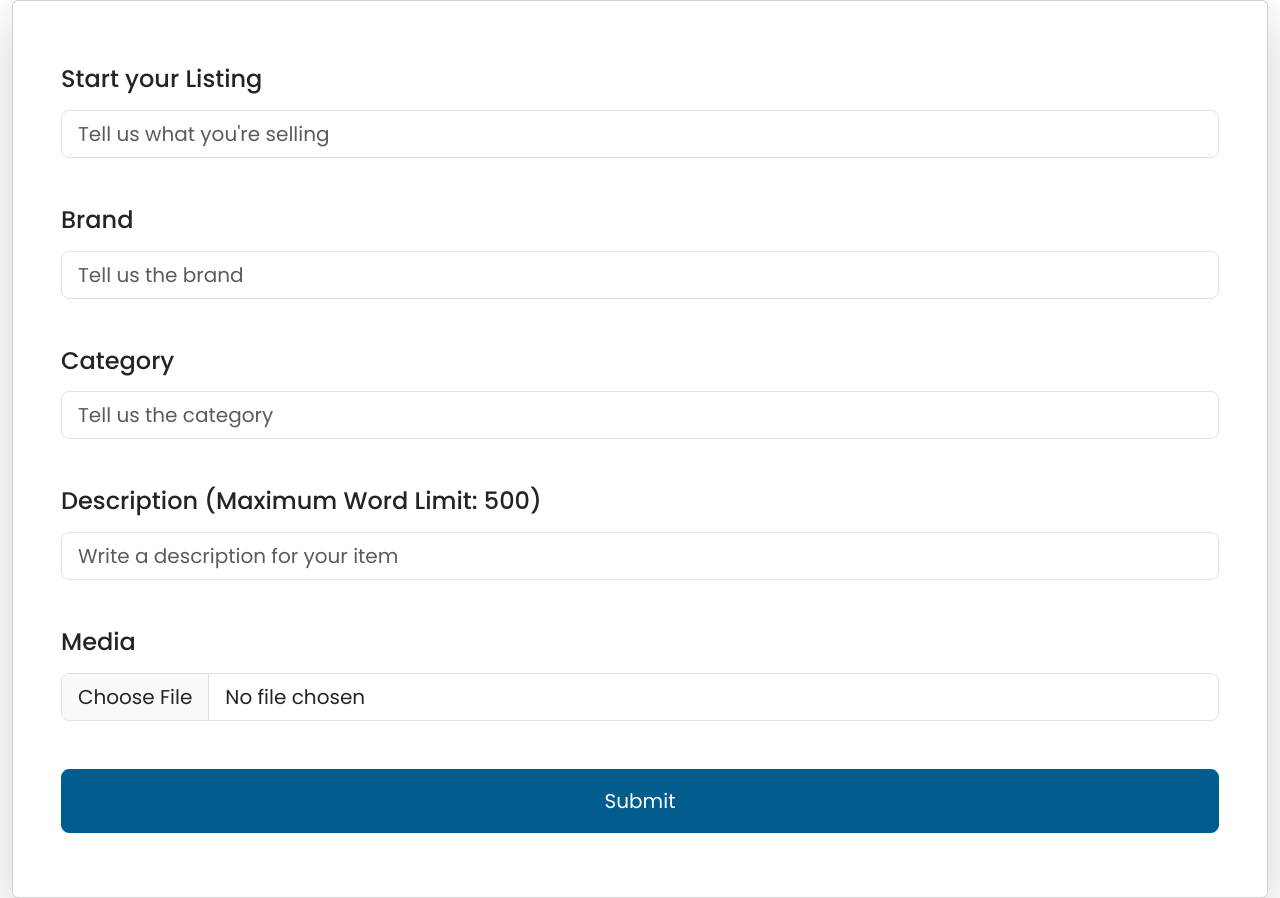
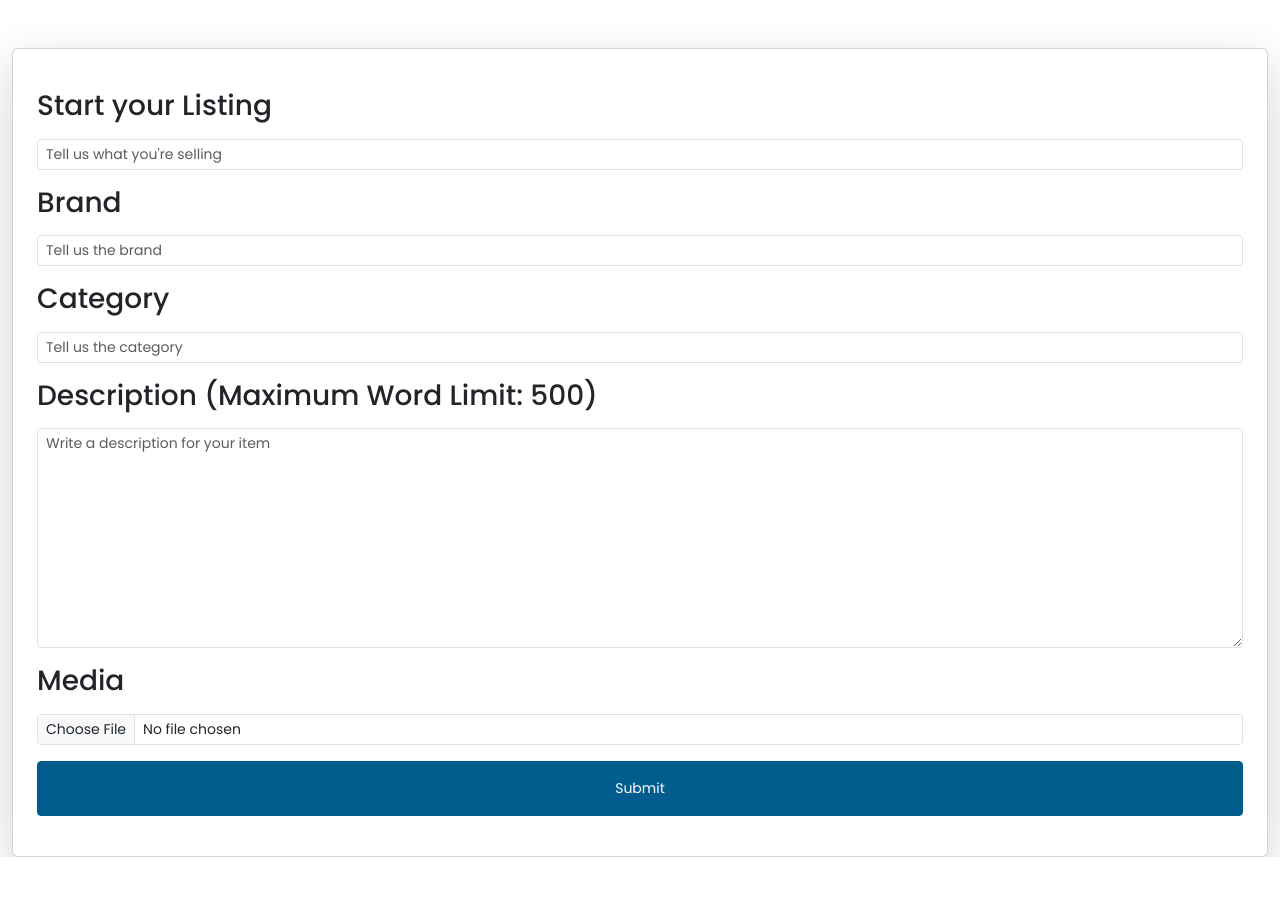
Before and after one commit to TheCodingWizard27/Capstone, a React (Create React App) app in the folder frontend/: page /addListing in a window 1280 px wide. After the commit the page ends 857 px from the top, so only its background shows below. Built offline with nearby package versions, Linux system fonts and the light colour scheme.

Commit message:
Changing Ui sizes. Rendering navbar based on device width

```diff
--- a/frontend/src/App.js
+++ b/frontend/src/App.js
@@ -25,7 +25,7 @@ function App() {
           />
           <Route path="/signIn" element={<SignIn />} />
           <Route path="/register" element={<Register />} />
-          <Route path="/addlisting" element={<AddListing />} />
+          <Route path="/addListing" element={<AddListing />} />
           <Route path="/category" element={<Category />} />
           <Route path="*" element={<NotFound />} />
           {/* You can add more routes here as needed */}
--- a/frontend/src/components/dropDown.js
+++ b/frontend/src/components/dropDown.js
@@ -17,7 +17,7 @@ const DropDown = () => {
   return (
     <Dropdown>
       <Dropdown.Toggle id="dropdown-basic" className="primaryAccent">
-        {selectedValue ? `Selected: ${selectedValue}` : 'Shop By Category'}
+        {selectedValue ? `Selected: ${selectedValue}` : 'Category'}
       </Dropdown.Toggle>
 
       <Dropdown.Menu>
--- a/frontend/src/components/navBar.js
+++ b/frontend/src/components/navBar.js
@@ -1,16 +1,53 @@
+import React from 'react';
 import { Navbar } from 'react-bootstrap';
 import SearchBar from './searchBar';
-
+import { Link } from 'react-router-dom';
+import { FaEnvelope } from 'react-icons/fa'; // Import FontAwesome message icon
 import DropDown from './dropDown';
 
-const NavbarBar = () => {
+const NavBar = () => {
   return (
-    <Navbar className="d-flex text-light bg-primary p-3 sticky-top">
-      {/* Only the SearchBar */}
-      <DropDown />
-      <SearchBar />
+    <Navbar className="d-flex justify-content-evenly align-items-center text-light bg-primary p-3 sticky-top">
+      {/* DropDown with responsive width */}
+      <div lassName="col-md-3">
+        <DropDown />
+      </div>
+
+      {/* SearchBar with responsive width */}
+      <div className="col-md-9">
+        <SearchBar />
+      </div>
+
+      {/* Links that show on large devices only */}
+      <div className="d-none d-lg-flex">
+        <Link
+          to="/addListing"
+          className="text-white me-3"
+          style={{ textDecoration: 'none', fontSize: '1.25rem' }}
+        >
+          Sell
+        </Link>
+      </div>
+      <div className="d-none d-lg-flex">
+        <Link
+          to="/messages"
+          className="text-white"
+          style={{ textDecoration: 'none', fontSize: '1.25rem' }}
+        >
+          <FaEnvelope
+            style={{
+              font: '2em',
+            }}
+          />
+        </Link>
+      </div>
+
+      {/* Additional DropDown (if needed) */}
+      <div className="d-none d-lg-flex">
+        <DropDown />
+      </div>
     </Navbar>
   );
 };
 
-export default NavbarBar;
+export default NavBar;
--- a/frontend/src/components/searchBar.js
+++ b/frontend/src/components/searchBar.js
@@ -21,7 +21,7 @@ const SearchBar = () => {
   };
 
   return (
-    <Form onSubmit={handleSubmit} style={{ width: '95%' }}>
+    <Form onSubmit={handleSubmit} style={{ width: '100%' }}>
       <Form.Control
         type="text"
         value={searchContent}
--- a/frontend/src/pages/addListing.js
+++ b/frontend/src/pages/addListing.js
@@ -1,69 +1,69 @@
 import React from 'react';
-import { Container, Row, Col, Form, Button, Card } from 'react-bootstrap';
+import { Container, Form, Button, Card } from 'react-bootstrap';
 
 const AddListing = () => {
   return (
-    <Container fluid className="vh-100">
+    <Container fluid className="h-auto w-100vw mt-5">
       <Card
-        style={{ width: '100%', maxWidth: '10000px' }}
-        className="p-5 shadow-lg h-1000"
+        style={{ width: '100%'}}
+        className="p-4 shadow-lg h-1000"
       >
         <Form className="flex-grow-1 mt-3">
           {/* Start your listing field*/}
-          <Form.Group controlId="formListing" className="mb-5">
+          <Form.Group controlId="formListing" className="mb-3">
             <Form.Label>
-              <h4>Start your Listing</h4>
+              <h3>Start your Listing</h3>
             </Form.Label>
             <Form.Control
-              size="lg"
+              size="sm"
               type="text"
               placeholder="Tell us what you're selling"
             />
           </Form.Group>
 
           {/* Brand field */}
-          <Form.Group controlId="formBrand" className="mb-5">
+          <Form.Group controlId="formBrand" className="mb-3">
             <Form.Label>
-              <h4>Brand</h4>
+              <h3>Brand</h3>
             </Form.Label>
             <Form.Control
-              size="lg"
+              size="sm"
               type="text"
               placeholder="Tell us the brand"
             />
           </Form.Group>
 
           {/* Category field */}
-          <Form.Group controlId="formCategory" className="mb-5">
+          <Form.Group controlId="formCategory" className="mb-3">
             <Form.Label>
-              <h4>Category</h4>
+              <h3>Category</h3>
             </Form.Label>
             <Form.Control
-              size="lg"
+              size="sm"
               type="text"
               placeholder="Tell us the category"
             />
           </Form.Group>
 
           {/* Description field */}
-          <Form.Group controlId="formDescription" className="mb-5">
+          <Form.Group controlId="formDescription" className="mb-3">
             <Form.Label>
-              <h4>Description (Maximum Word Limit: 500)</h4>
+              <h3>Description (Maximum Word Limit: 500)</h3>
             </Form.Label>
             <Form.Control
-              size="lg"
-              type="textarea"
-              rows={3}
+              size="sm"
+              as="textarea"
+              rows={10}
               placeholder="Write a description for your item"
             />
           </Form.Group>
 
           {/* Brand field */}
-          <Form.Group controlId="formMedia" className="mb-5">
+          <Form.Group controlId="formMedia" className="mb-3">
             <Form.Label>
-              <h4>Media</h4>
+              <h3>Media</h3>
             </Form.Label>
-            <Form.Control size="lg" type="file" placeholder="Upload media" />
+            <Form.Control size="sm" type="file" placeholder="Upload media" />
           </Form.Group>
 
           {/* Sign In button */}
@@ -71,7 +71,7 @@ const AddListing = () => {
             variant="primary"
             className="w-100 py-3 mb-3"
             type="submit"
-            size="lg"
+            size="sm"
           >
             Submit
           </Button>
--- a/frontend/src/pages/home.js
+++ b/frontend/src/pages/home.js
@@ -1,7 +1,7 @@
-import NavbarBar from '../components/navBar';
+import NavBar from '../components/navBar';
 
 const Home = () => {
-  return <NavbarBar />;
+  return <NavBar />;
 };
 
 export default Home;
--- a/frontend/src/pages/register.js
+++ b/frontend/src/pages/register.js
@@ -91,16 +91,17 @@ const Register = () => {
   return (
     <Container
       fluid
-      className="vh-auto d-flex align-items-center justify-content-center mt-3 bg-red"
+      className="vh-auto d-flex align-items-center justify-content-center mb-5 mt-5"
+      style={{
+        width: '100%',
+      }}
     >
-      <Row className="w-90 h-100">
-
-
+      <Row style={{ width: '50%' }}>
         {/* Sign-in form on the right side */}
-        <Col className="d-md-flex align-items-center justify-content-center h-1000">
+        <Col className="d-md-flex align-items-center justify-content-center h-auto">
           <Card
             style={{ width: '100%', maxWidth: '1000px' }}
-            className="p-5 shadow-lg h-100"
+            className="p-4 shadow-lg h-100"
           >
             <Card.Body className="d-flex flex-column justify-content-center">
               <h2 className="text-center mb-4">Create your Account</h2>
--- a/frontend/src/pages/signIn.js
+++ b/frontend/src/pages/signIn.js
@@ -69,19 +69,19 @@ const SignIn = () => {
   return (
     <Container
       fluid
-      className="vh-auto d-flex align-items-center justify-content-center mt-3"
+      className="vh-auto d-flex align-items-center justify-content-center mb-5 mt-5"
+      style={{
+        width: '100%',
+      }}
     >
-      <Row className="w-90 h-100">
+      <Row style={{ width: '50%' }}>
         {/* Left side with large logo */}
 
-
         {/* Sign-in form on the right side */}
-        <Col
-          className="d-flex align-items-center justify-content-center h-auto"
-        >
+        <Col className="d-flex align-items-center justify-content-center h-auto">
           <Card
             style={{ width: '100%', maxWidth: '1000px' }}
-            className="p-5 shadow-lg h-100"
+            className="p-4 shadow-lg h-100"
           >
             <Card.Body className="d-flex flex-column justify-content-center">
               <h2 className="text-center mb-4">Sign In</h2>
```
